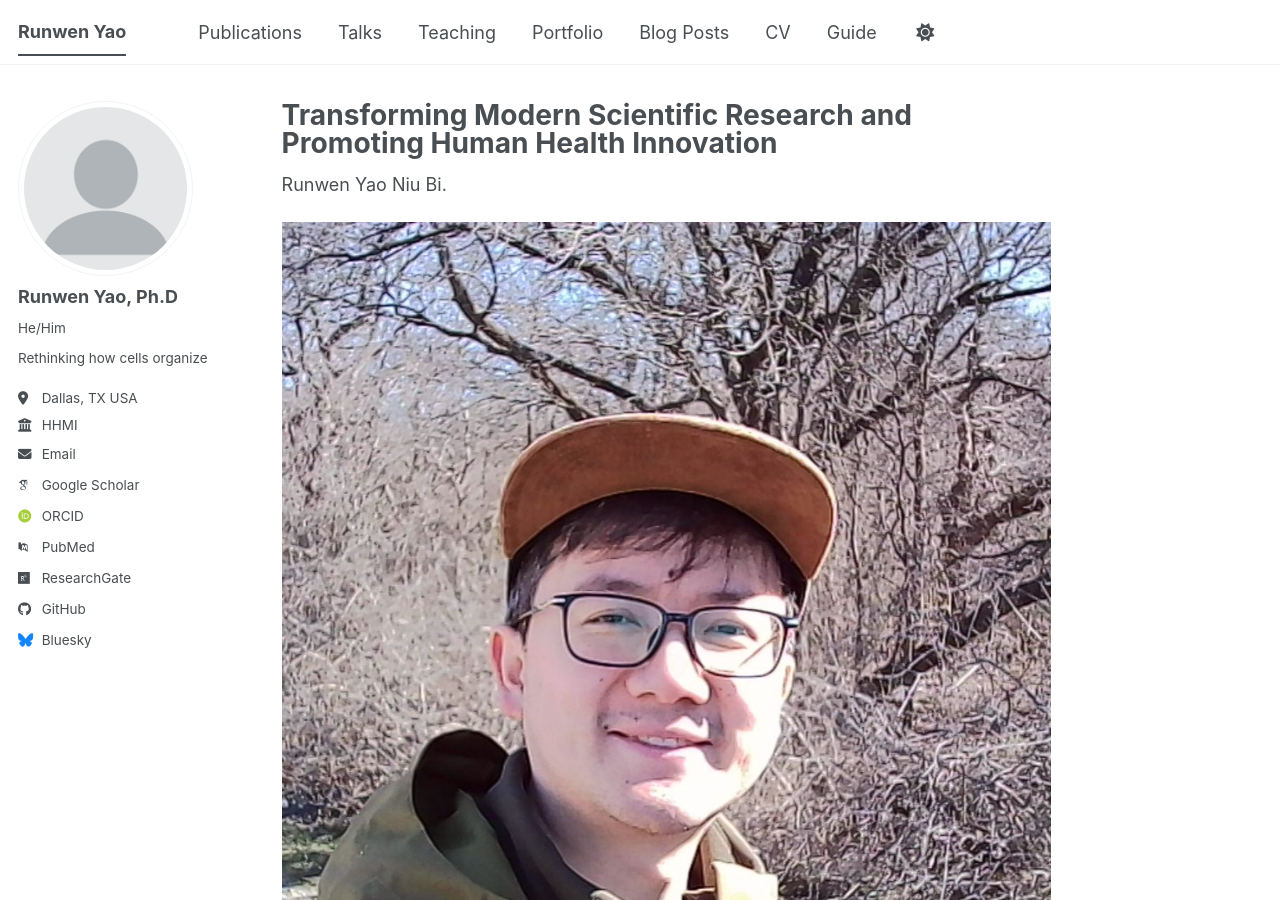
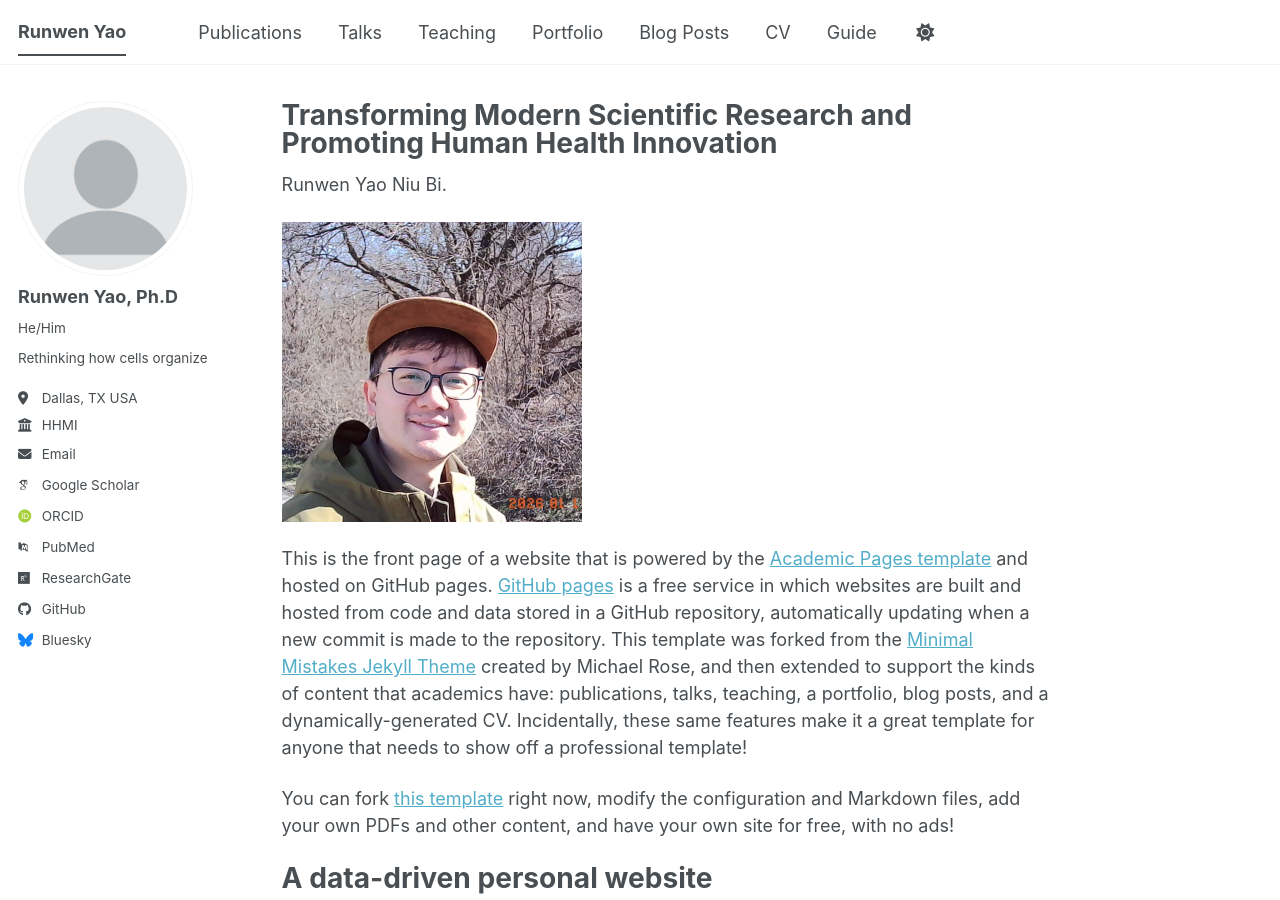
Before and after one commit to TK-Guan/TK-Guan.github.io, a Jekyll site: the page built from _pages/about.md, in a window 1280 px wide and 900 px high. Built offline with Jekyll 4.4.1, drawn with Linux system fonts in a browser that asks for light colours; some web fonts are replaced; a script bundle is joined from its source files by our own code; library files that are not in the unit come from our copies.

Commit message:
Update image width in about page
Adjusted image width for RUNWEN YAO's picture.

```diff
--- a/_pages/about.md
+++ b/_pages/about.md
@@ -9,7 +9,7 @@
 
 Runwen Yao Niu Bi.
 
-![RUNWEN YAO's Picture](/images/TestHeadshot.jpeg)
+![RUNWEN YAO's Picture](/images/TestHeadshot.jpeg){: width="300px"}
 
 This is the front page of a website that is powered by the [Academic Pages template](https://github.com/academicpages/academicpages.github.io) and hosted on GitHub pages. [GitHub pages](https://pages.github.com) is a free service in which websites are built and hosted from code and data stored in a GitHub repository, automatically updating when a new commit is made to the repository. This template was forked from the [Minimal Mistakes Jekyll Theme](https://mmistakes.github.io/minimal-mistakes/) created by Michael Rose, and then extended to support the kinds of content that academics have: publications, talks, teaching, a portfolio, blog posts, and a dynamically-generated CV. Incidentally, these same features make it a great template for anyone that needs to show off a professional template!
 
```
